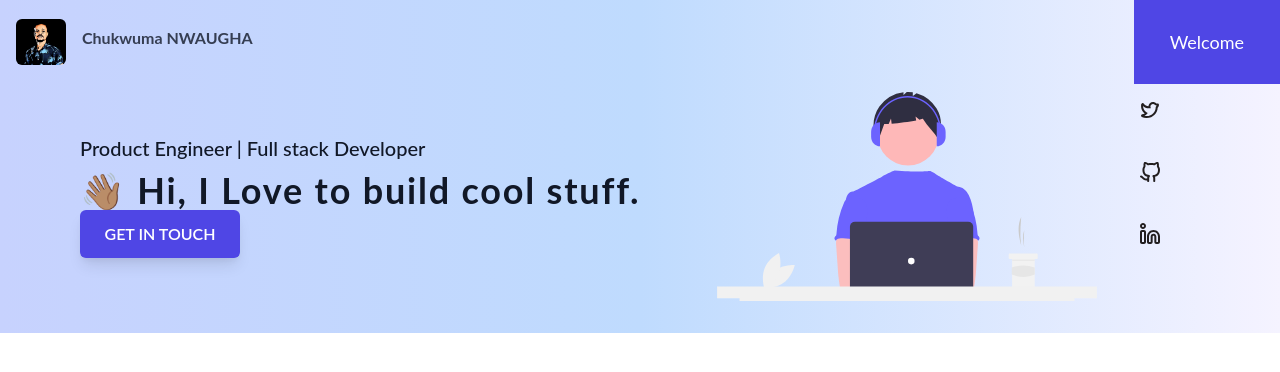
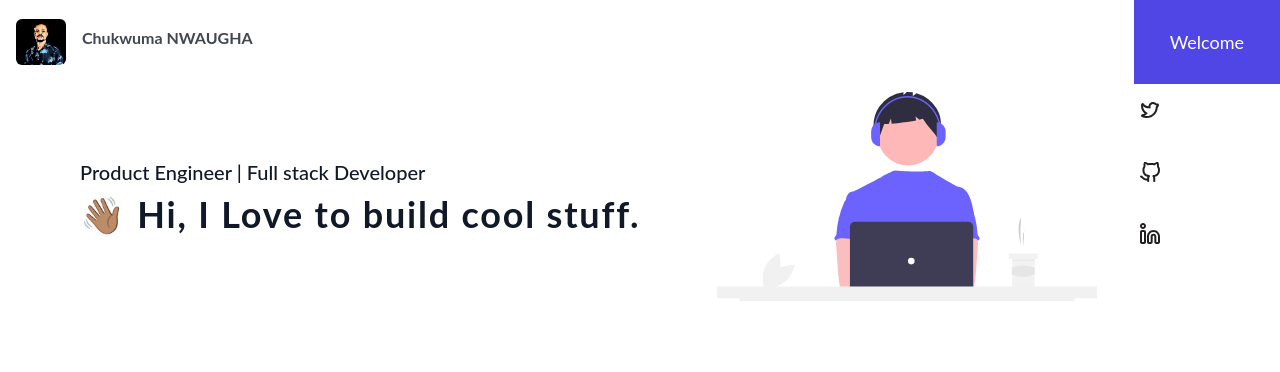
Before and after one commit to nwaughachukwuma/portfolio, a Next.js app: page / in a window 1280 px wide. Shown: the top 372 px of the page. Built offline with nearby package versions, Linux system fonts and the light colour scheme.

Commit message:
remove the gradient bg

```diff
--- a/components/sections/hero.tsx
+++ b/components/sections/hero.tsx
@@ -11,9 +11,6 @@ export function Hero() {
                     <h1 className="text-2xl font-bold leading-snug tracking-wider text-gray-900 sm:text-4xl"><span role="img" aria-label="waving hands">👋🏽</span> Hi,
                         I Love to build cool stuff.
                     </h1>
-                    <a href="mailto:c.nwaugha@gmail.com" target="_blank" rel="noopener noreferrer" role="button" id="btn-contact" className="flex items-center justify-center w-full px-5 py-3 font-semibold text-white uppercase bg-indigo-600 rounded-md shadow-lg sm:w-40 text-ms">
-                        Get In Touch
-                    </a>
                     <div className="h-auto pt-0.5 w-full sm:w-36 sm:hidden">
                         <Social  />
                     </div>
--- a/styles/tailwind.css
+++ b/styles/tailwind.css
@@ -5,6 +5,6 @@
 
 @layer components {
   .hero-bg {
-    @apply bg-gradient-to-r from-indigo-200 via-blue-200 to-purple-50;
+    /* @apply bg-gradient-to-r from-indigo-200 via-blue-200 to-purple-50; */
   }
 }
```
